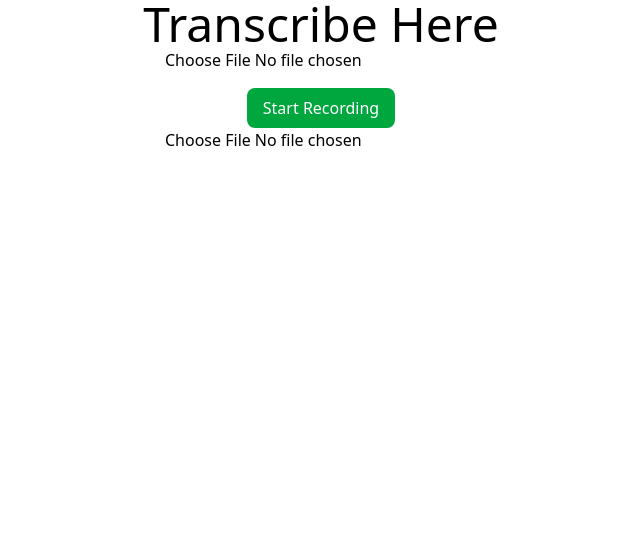
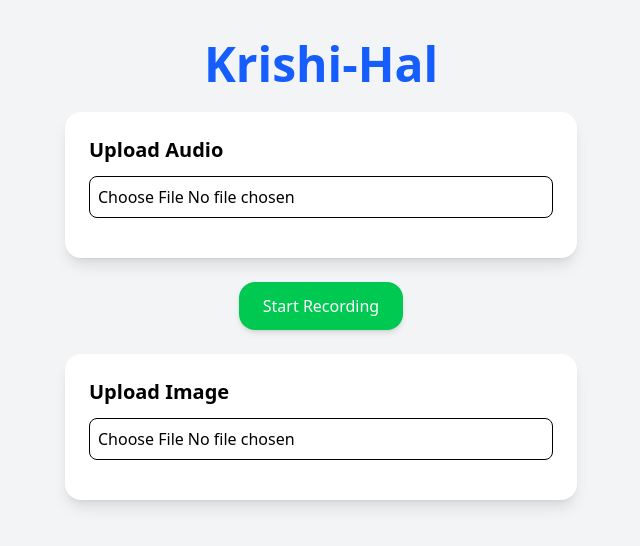
Before and after one commit to akashhguptaa/krishi-hal, a React (Vite) app in the folder frontend/krishi-hal-frontend/: page / in a window 1280 px wide. Shown: the top 546 px of the page, without its empty margins (319-959 px from the left). Built offline with nearby package versions, Linux system fonts and the light colour scheme; no server answers.

Commit message:
fix: making current branch up to date

```diff
--- a/frontend/krishi-hal-frontend/src/App.tsx
+++ b/frontend/krishi-hal-frontend/src/App.tsx
@@ -21,13 +21,9 @@ export default function App() {
 
       reader.onload = async () => {
         const imageData = reader.result as string;
-
         setImgs(imageData);
-
-       // Extract Base64 data (remove the data URL prefix)
         const base64String = imageData.split(",")[1];
 
-       // Send Base64 to FastAPI endpoint
         try {
           const response = await fetch("http://localhost:8005/upload-image/", {
             method: "POST",
@@ -52,7 +48,6 @@ export default function App() {
     }
   };
 
-
   const handleProcessAudio = async (audioBuffer: AudioBuffer) => {
     const monoBuffer = convertToMono(audioContext, audioBuffer);
     const chunks = createAudioChunks(audioContext, monoBuffer, 3, 1);
@@ -66,15 +61,13 @@ export default function App() {
     });
   };
 
-  const { startRecording, stopRecording, isRecording } =
-    useAudioRecorder(handleProcessAudio);
+  const { startRecording, stopRecording, isRecording } = useAudioRecorder(handleProcessAudio);
 
   const handleFileChange = async (e: React.ChangeEvent<HTMLInputElement>) => {
     const file = e.target.files?.[0];
     if (!file) return;
-
     if (!file.type.startsWith("audio/")) {
-      console.error("Invalid file ty  pe");
+      console.error("Invalid file type");
       return;
     }
 
@@ -85,32 +78,33 @@ export default function App() {
   };
 
   return (
-    <div className="flex flex-col items-center">
-      <p className="text-5xl">Transcribe Here</p>
+    <div className="flex flex-col items-center min-h-screen bg-gray-100 py-10 px-4">
+      <h1 className="text-5xl font-bold text-blue-600 mb-6">Krishi-Hal</h1>
 
-      <input type="file" onChange={handleFileChange} accept="audio/*" />
-
+      <div className="bg-white p-6 rounded-2xl shadow-lg w-full max-w-lg">
+        <h2 className="text-xl font-semibold mb-3">Upload Audio</h2>
+        <input type="file" onChange={handleFileChange} accept="audio/*" className="mb-4 w-full border p-2 rounded-lg" />
         {selectedFile && (
-        <div>
-          <p>File Name: {selectedFile.name}</p>
-          <p>File Size: {(selectedFile.size / 1_000_000).toFixed(2)} MB</p>
+          <div className="bg-gray-50 p-3 rounded-lg">
+            <p><strong>File Name:</strong> {selectedFile.name}</p>
+            <p><strong>Size:</strong> {(selectedFile.size / 1_000_000).toFixed(2)} MB</p>
           </div>
         )}
+      </div>
 
       <button
         onClick={isRecording ? stopRecording : startRecording}
-        className={`mt-4 px-4 py-2 text-white rounded-lg ${
-          isRecording ? "bg-red-600" : "bg-green-600"
+        className={`mt-6 px-6 py-3 text-white rounded-2xl transition-all shadow-md ${
+          isRecording ? "bg-red-500 hover:bg-red-700" : "bg-green-500 hover:bg-green-700"
         }`}
       >
         {isRecording ? "Stop Recording" : "Start Recording"}
       </button>
-      <div>
-        <input type="file" onChange={handleChangesImages} />
-        <br />
-        {imgs && (
-          <img src={imgs} height="200px" width="200px" alt="Uploaded preview" />
-        )}
+
+      <div className="bg-white p-6 rounded-2xl shadow-lg w-full max-w-lg mt-6">
+        <h2 className="text-xl font-semibold mb-3">Upload Image</h2>
+        <input type="file" onChange={handleChangesImages} className="mb-4 w-full border p-2 rounded-lg" />
+        {imgs && <img src={imgs} className="rounded-lg shadow-md" alt="Uploaded preview" />}
       </div>
     </div>
   );
```
Also changed, not shown: 1 other file (tests, documents, lock files or other folders). Lines whose indentation alone changed are shown as unchanged.
